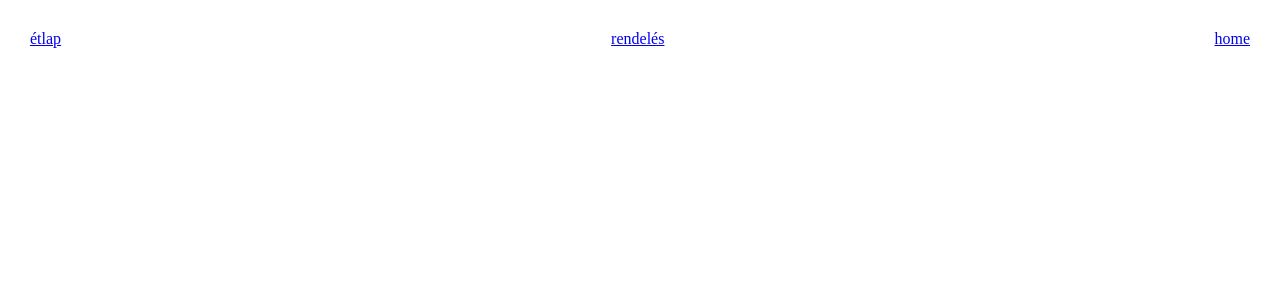
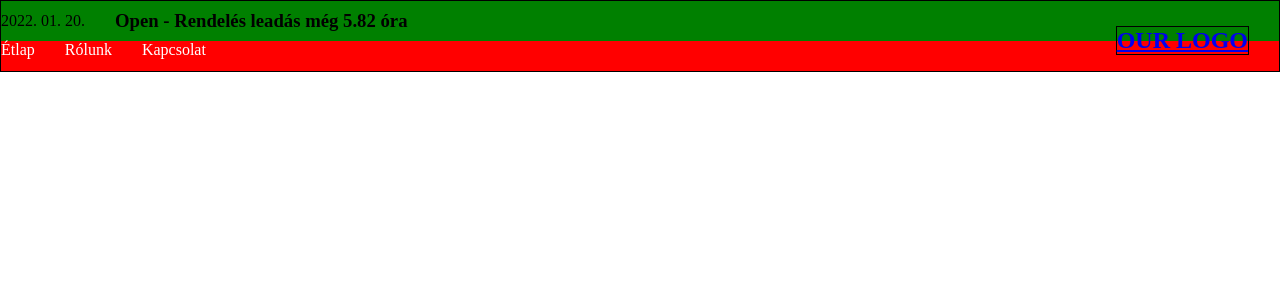
Before and after one commit to Norbesz93/etterem, a React (Create React App) app in the folder frontend/: page /contactUs in a window 1280 px wide. Before the commit this address had no page. Shown: the top 300 px of the page. Built offline with nearby package versions, Linux system fonts and the light colour scheme; the HTML template or start-up script is replaced by a standard one.

Commit message:
First version of navbar

```diff
--- a/frontend/src/App.css
+++ b/frontend/src/App.css
@@ -4,13 +4,13 @@
   margin: 0;
 }
 
-.buttons{
+.buttons {
   margin: 30px;
   display: flex;
   justify-content: space-between;
 }
 
-.box{
+.box {
   position: absolute;
   left: 50%;
   top: 30%;
@@ -25,111 +25,178 @@
   opacity: 0.9;
 }
 
-.group 			  {
-  position:relative;
-  margin-bottom:45px;
+.group {
+  position: relative;
+  margin-bottom: 45px;
 }
-input 				{
-  font-size:18px;
-  padding:10px 10px 10px 5px;
-  display:block;
-  width:300px;
-  border:none;
-  border-bottom:1px solid #757575;
+input {
+  font-size: 18px;
+  padding: 10px 10px 10px 5px;
+  display: block;
+  width: 300px;
+  border: none;
+  border-bottom: 1px solid #757575;
   background-color: black;
-  color:#999
+  color: #999;
 }
-input:focus 		{ outline:none; }
+input:focus {
+  outline: none;
+}
 
 /* LABEL ======================================= */
-label 				 {
-  color:#999;
-  font-size:18px;
-  font-weight:normal;
-  position:absolute;
-  pointer-events:none;
-  left:5px;
-  top:10px;
-  transition:0.2s ease all;
-  -moz-transition:0.2s ease all;
-  -webkit-transition:0.2s ease all;
+label {
+  color: #999;
+  font-size: 18px;
+  font-weight: normal;
+  position: absolute;
+  pointer-events: none;
+  left: 5px;
+  top: 10px;
+  transition: 0.2s ease all;
+  -moz-transition: 0.2s ease all;
+  -webkit-transition: 0.2s ease all;
 }
 
 /* active state */
-input:focus ~ label, input:valid ~ label 		{
-  top:-20px;
-  font-size:14px;
-  color:#999;
+input:focus ~ label,
+input:valid ~ label {
+  top: -20px;
+  font-size: 14px;
+  color: #999;
 }
 
 /* BOTTOM BARS ================================= */
-.bar 	{ position:relative; display:block; width:300px; }
-.bar:before, .bar:after 	{
-  content:'';
-  height:2px;
-  width:0;
-  bottom:1px;
-  position:absolute;
-  background:red;
-  transition:0.2s ease all;
-  -moz-transition:0.2s ease all;
-  -webkit-transition:0.2s ease all;
+.bar {
+  position: relative;
+  display: block;
+  width: 300px;
+}
+.bar:before,
+.bar:after {
+  content: "";
+  height: 2px;
+  width: 0;
+  bottom: 1px;
+  position: absolute;
+  background: red;
+  transition: 0.2s ease all;
+  -moz-transition: 0.2s ease all;
+  -webkit-transition: 0.2s ease all;
 }
 .bar:before {
-  left:50%;
+  left: 50%;
 }
 .bar:after {
-  right:50%;
+  right: 50%;
 }
 
 /* active state */
-input:focus ~ .bar:before, input:focus ~ .bar:after {
-  width:50%;
+input:focus ~ .bar:before,
+input:focus ~ .bar:after {
+  width: 50%;
 }
 
 /* HIGHLIGHTER ================================== */
 .highlight {
-  position:absolute;
-  height:60%;
-  width:100px;
-  top:25%;
-  left:0;
-  pointer-events:none;
-  opacity:0.5;
+  position: absolute;
+  height: 60%;
+  width: 100px;
+  top: 25%;
+  left: 0;
+  pointer-events: none;
+  opacity: 0.5;
 }
 
 /* active state */
 input:focus ~ .highlight {
-  -webkit-animation:inputHighlighter 0.3s ease;
-  -moz-animation:inputHighlighter 0.3s ease;
-  animation:inputHighlighter 0.3s ease;
+  -webkit-animation: inputHighlighter 0.3s ease;
+  -moz-animation: inputHighlighter 0.3s ease;
+  animation: inputHighlighter 0.3s ease;
 }
 
 /* ANIMATIONS ================ */
 @-webkit-keyframes inputHighlighter {
-	from { background:red; }
-  to 	{ width:0; background:transparent; }
+  from {
+    background: red;
+  }
+  to {
+    width: 0;
+    background: transparent;
+  }
 }
 @-moz-keyframes inputHighlighter {
-	from { background:red; }
-  to 	{ width:0; background:transparent; }
+  from {
+    background: red;
+  }
+  to {
+    width: 0;
+    background: transparent;
+  }
 }
 @keyframes inputHighlighter {
-	from { background:red; }
-  to 	{ width:0; background:transparent; }
+  from {
+    background: red;
+  }
+  to {
+    width: 0;
+    background: transparent;
+  }
 }
 
-.submit{
-	bottom: 50px;
-  color:#fff;
-	background-color:#e74c3c;
-	outline: none;
+.submit {
+  bottom: 50px;
+  color: #fff;
+  background-color: #e74c3c;
+  outline: none;
   border: 0;
   color: #fff;
-	padding:10px 20px;
-	text-transform:uppercase;
-	margin-top:50px;
-	border-radius:2px;
-	cursor:pointer;
+  padding: 10px 20px;
+  text-transform: uppercase;
+  margin-top: 50px;
+  border-radius: 2px;
+  cursor: pointer;
   position: absolute;
 }
+
+/* NAVBAR */
+
+nav {
+  position: fixed;
+  width: 100%;
+  border: 1px solid black;
+}
+
+#firstDivInNav {
+  display: flex;
+  justify-content: flex-start;
+  align-items: center;
+  gap: 30px;
+  width: 100%;
+  background-color: green;
+  height: 40px;
+}
+#secondDivInNav {
+  width: 100%;
+  background-color: red;
+  height: 30px;
+}
+
+#navList {
+  display: flex;
+  width: 100%;
+  align-items: flex-start;
+  gap: 30px;
+  list-style-type: none;
+}
+
+li a {
+  color: white;
+  text-decoration: transparent;
+}
+
+#logoDiv {
+  position: absolute;
+  right: 30px;
+  top: 25px;
+  border: 1px solid black;
+}
--- a/frontend/src/App.js
+++ b/frontend/src/App.js
@@ -1,19 +1,20 @@
-import './App.css';
-import { Routes, Route } from 'react-router-dom';
-import Navbar from './Components/Navbar';
-import Menu from './Components/Menu';
-import AboutUs from './Components/AboutUs';
-import Order from './Components/Order';
+import "./App.css";
+import { Routes, Route } from "react-router-dom";
+import Navbar from "./Components/Navbar";
+import Menu from "./Components/Menu";
+import AboutUs from "./Components/AboutUs";
+import Order from "./Components/Order";
+import ContactUs from "./Components/ContactUs";
 
 function App() {
-
   return (
     <div className="App">
-      <Navbar/>
+      <Navbar />
       <Routes>
-        <Route path="/" element={<AboutUs />}/>
-        <Route path="menu" element={<Menu />}/>
-        <Route path="order" element={<Order />}/>
+        <Route path="/" element={<AboutUs />} />
+        <Route path="menu" element={<Menu />} />
+        <Route path="order" element={<Order />} />
+        <Route path="contactUs" element={<ContactUs />} />
       </Routes>
     </div>
   );
--- /dev/null
+++ b/frontend/src/Components/ContactUs.jsx
@@ -0,0 +1,11 @@
+const ContactUs = ()=>{
+
+
+    return(
+        <div>
+            CONTACT US
+        </div>
+    );
+}
+
+export default ContactUs;
--- a/frontend/src/Components/Navbar.jsx
+++ b/frontend/src/Components/Navbar.jsx
@@ -1,13 +1,58 @@
-import React from "react";
+import React,  { useState, useEffect } from "react";
+
+
 
 const Navbar = ()=>{
 
+    const [isOpen, setIsOpen] = useState("Open")
+    const [canOrder, setCanOrder] = useState("")
+
+    const date = new Date()
+
+    const areWeOpen = () => {
+        let openTime = [ {open : -1, close : -1},
+            { open: 9, close : 18 },
+            { open: 9, close : 18 },
+            { open: 9, close : 18 },
+            { open: 9, close : 18 },
+            { open: 9, close : 18 },
+            { open: 10, close : 16.5 }
+        ]
+
+        let day = date.getDay();
+        let currentTime = date.getHours() + (date.getMinutes()/60);
+        let remainTime = 0;
+        if (openTime[day].open >= 0 && openTime[day].open < currentTime && openTime[day].close > currentTime) {
+            remainTime = (openTime[day].close  - currentTime).toFixed(2)
+            setIsOpen("Open")
+            setCanOrder(`Rendelés leadás még ${remainTime} óra`)
+        }else{
+            setIsOpen("Closed")
+        }
+    console.log("the shop will close in %s hours", remainTime);
+    }
+
+    useEffect(() => {
+        areWeOpen();
+    }, []);
+
     return(
-        <div className="buttons">
-            <a href="menu">étlap</a>
-            <a href="order">rendelés</a>
-            <a href="/">home</a>
-        </div>
+        <nav>
+            <div id="firstDivInNav">
+                <p className="dateTimeField">{date.toLocaleDateString("hu-HU")}</p>
+                <h3 className="isOpen">{isOpen} - {canOrder}</h3>
+            </div>
+            <div id="secondDivInNav">
+                <ul id="navList">
+                    <li><a href="menu">Étlap</a></li>
+                    <li><a href="/">Rólunk</a></li>
+                    <li><a href="conatctUs">Kapcsolat</a></li>
+                </ul>
+            </div>
+            <div id="logoDiv">
+                <h1><a href="/">OUR LOGO</a></h1>
+            </div>
+        </nav>
     );
 }
 
```
